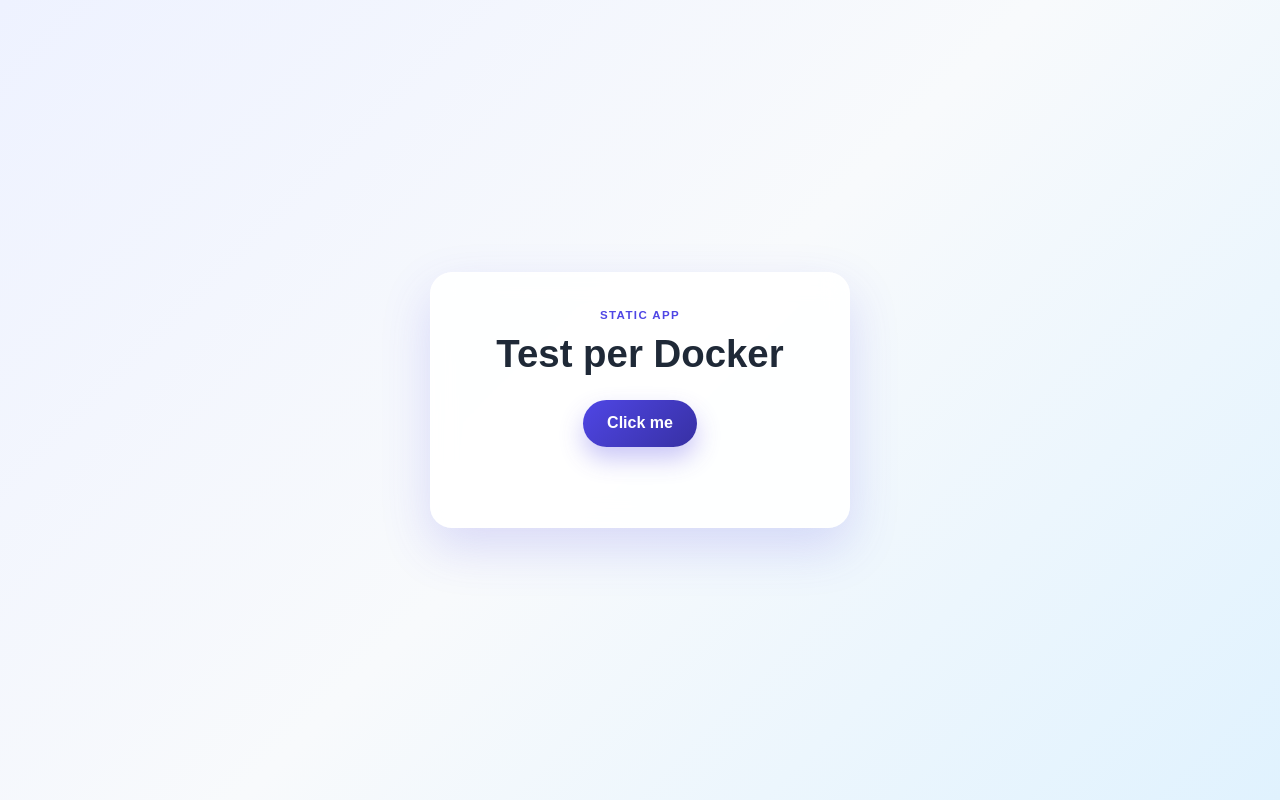
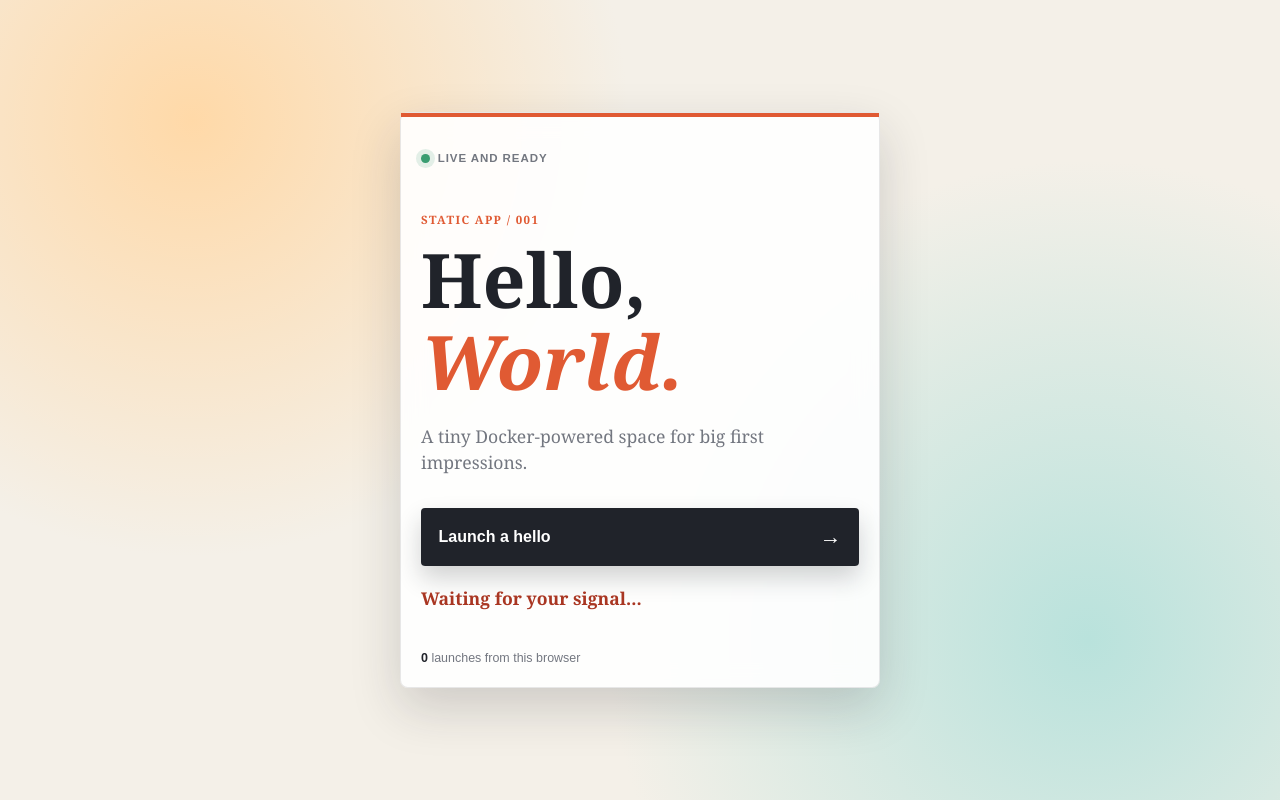
Before and after one commit to boransharxhi-oss/Helloworld-workflow, a plain HTML site: page index.html in a window 1280 px wide. Drawn offline with Linux system fonts and the light colour scheme.

Commit message:
added more to the html and css

```diff
--- a/index.html
+++ b/index.html
@@ -3,19 +3,41 @@
 <head>
     <meta charset="UTF-8">
     <meta name="viewport" content="width=device-width, initial-scale=1.0">
-    <title>Document</title>
+    <meta name="theme-color" content="#eef2ff">
+    <title>Hello World | Static App</title>
     <link rel="stylesheet" href="style.css">
 </head>
-
-</html>
 <body>
     <main class="card">
-        <p class="eyebrow">Static App</p>
-        <h1>Test per Docker</h1>
-        <button onclick="document.getElementById('message').textContent = 'Hello World'">
-            Click me
+        <div class="status" aria-label="Application status">
+            <span class="status-dot"></span>
+            <span>Live and ready</span>
+        </div>
+        <p class="eyebrow">Static App / 001</p>
+        <h1>Hello, <span>World.</span></h1>
+        <p class="intro">A tiny Docker-powered space for big first impressions.</p>
+        <button id="launch-button" type="button">
+            <span>Launch a hello</span>
+            <span class="button-arrow" aria-hidden="true">&#8594;</span>
         </button>
-        <p id="message" aria-live="polite"></p>
+        <p id="message" aria-live="polite">Waiting for your signal...</p>
+        <p class="counter"><span id="click-count">0</span> launches from this browser</p>
     </main>
+    <script>
+        const launchButton = document.getElementById('launch-button');
+        const message = document.getElementById('message');
+        const clickCount = document.getElementById('click-count');
+        let launches = 0;
+
+        launchButton.addEventListener('click', () => {
+            launches += 1;
+            message.textContent = launches === 1
+                ? 'Hello World. Connection made.'
+                : `Hello World x${launches}. Still going strong.`;
+            clickCount.textContent = launches;
+            launchButton.classList.add('is-launched');
+            window.setTimeout(() => launchButton.classList.remove('is-launched'), 450);
+        });
+    </script>
 </body>
 </html>
--- a/style.css
+++ b/style.css
@@ -1,11 +1,10 @@
 :root {
-  --bg: #bacbcb;
   --card: rgba(255, 255, 255, 0.9);
-  --primary: #4f46e5;
-  --primary-dark: #3730a3;
-  --text: #1f2937;
-  --muted: #6b7280;
-  --shadow: rgba(79, 70, 229, 0.18);
+  --primary: #e05a33;
+  --primary-dark: #a93622;
+  --text: #20232a;
+  --muted: #737780;
+  --shadow: rgba(32, 35, 42, 0.18);
 }
 
 * {
@@ -17,24 +16,54 @@
   min-height: 100vh;
   display: grid;
   place-items: center;
-  background: linear-gradient(135deg, #eef2ff 0%, #f8fafc 50%, #e0f2fe 100%);
-  font-family: Arial, Helvetica, sans-serif;
+  padding: 1.5rem;
+  background: radial-gradient(circle at 15% 15%, #ffd9a8 0, transparent 34%),
+    radial-gradient(circle at 85% 80%, #b9e2dc 0, transparent 38%),
+    #f4f0e8;
+  font-family: Georgia, 'Times New Roman', serif;
   color: var(--text);
 }
 
 .card {
-  width: min(90vw, 420px);
+  position: relative;
+  width: min(100%, 480px);
   background: var(--card);
-  border: 1px solid rgba(255, 255, 255, 0.7);
-  border-radius: 22px;
+  border: 1px solid rgba(32, 35, 42, 0.1);
+  border-radius: 8px;
   box-shadow: 0 20px 50px var(--shadow);
-  padding: 2.25rem 2rem;
-  text-align: center;
+  padding: 1.25rem;
   backdrop-filter: blur(12px);
 }
 
+.card::before {
+  content: '';
+  display: block;
+  height: 4px;
+  margin: -1.25rem -1.25rem 2.25rem;
+  background: var(--primary);
+}
+
+.status {
+  display: flex;
+  align-items: center;
+  gap: 0.5rem;
+  margin-bottom: 3rem;
+  color: var(--muted);
+  font: 700 0.72rem/1 Arial, sans-serif;
+  letter-spacing: 0.08em;
+  text-transform: uppercase;
+}
+
+.status-dot {
+  width: 0.55rem;
+  height: 0.55rem;
+  border-radius: 50%;
+  background: #3a9d71;
+  box-shadow: 0 0 0 5px rgba(58, 157, 113, 0.14);
+}
+
 .eyebrow {
-  margin: 0 0 0.75rem;
+  margin: 0 0 0.65rem;
   font-size: 0.72rem;
   font-weight: 700;
   letter-spacing: 0.12em;
@@ -43,22 +72,39 @@
 }
 
 h1 {
-  margin: 0 0 1.5rem;
-  font-size: clamp(2rem, 3vw, 2.5rem);
+  margin: 0;
+  font-size: clamp(2.8rem, 9vw, 4.7rem);
   line-height: 1.1;
 }
 
+h1 span {
+  color: var(--primary);
+  font-style: italic;
+}
+
+.intro {
+  max-width: 27rem;
+  margin: 1.25rem 0 2rem;
+  color: var(--muted);
+  font-size: 1.1rem;
+  line-height: 1.5;
+}
+
 button {
-  background: linear-gradient(135deg, var(--primary) 0%, var(--primary-dark) 100%);
+  display: flex;
+  align-items: center;
+  justify-content: space-between;
+  width: 100%;
+  background: var(--text);
   color: white;
   border: none;
-  border-radius: 999px;
-  padding: 0.9rem 1.5rem;
+  border-radius: 4px;
+  padding: 1rem 1.1rem;
   font-size: 1rem;
   font-weight: 700;
   cursor: pointer;
   transition: transform 0.2s ease, box-shadow 0.2s ease;
-  box-shadow: 0 12px 24px rgba(79, 70, 229, 0.3);
+  box-shadow: 0 12px 24px rgba(32, 35, 42, 0.2);
 }
 
 button:hover {
@@ -69,6 +115,19 @@
   transform: translateY(0);
 }
 
+button.is-launched {
+  background: var(--primary);
+}
+
+.button-arrow {
+  font-size: 1.35rem;
+  transition: transform 0.2s ease;
+}
+
+button:hover .button-arrow {
+  transform: translateX(4px);
+}
+
 #message {
   min-height: 1.5rem;
   margin: 1.25rem 0 0;
@@ -76,3 +135,14 @@
   font-weight: 600;
   color: var(--primary-dark);
 }
+
+.counter {
+  margin: 2.5rem 0 0;
+  color: var(--muted);
+  font: 0.78rem/1.4 Arial, sans-serif;
+}
+
+.counter span {
+  color: var(--text);
+  font-weight: 700;
+}
```
